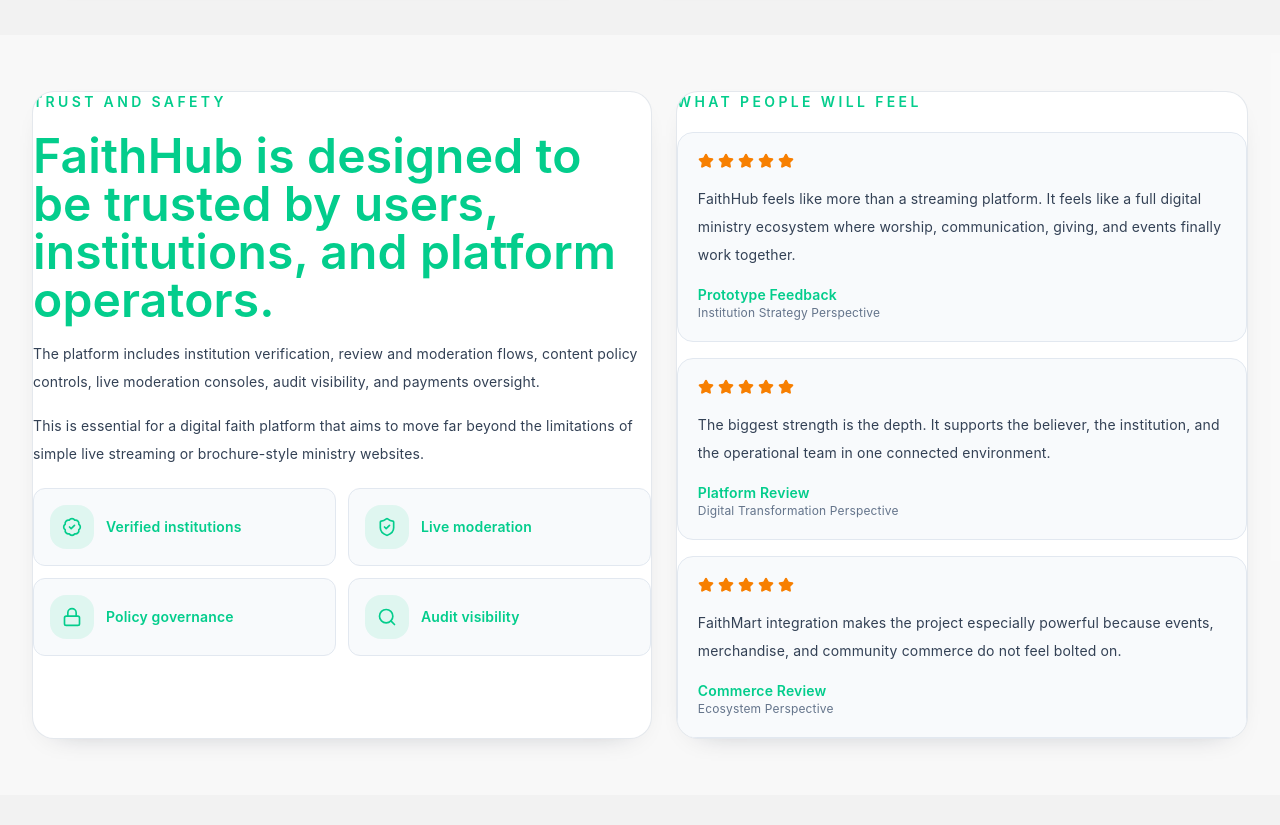
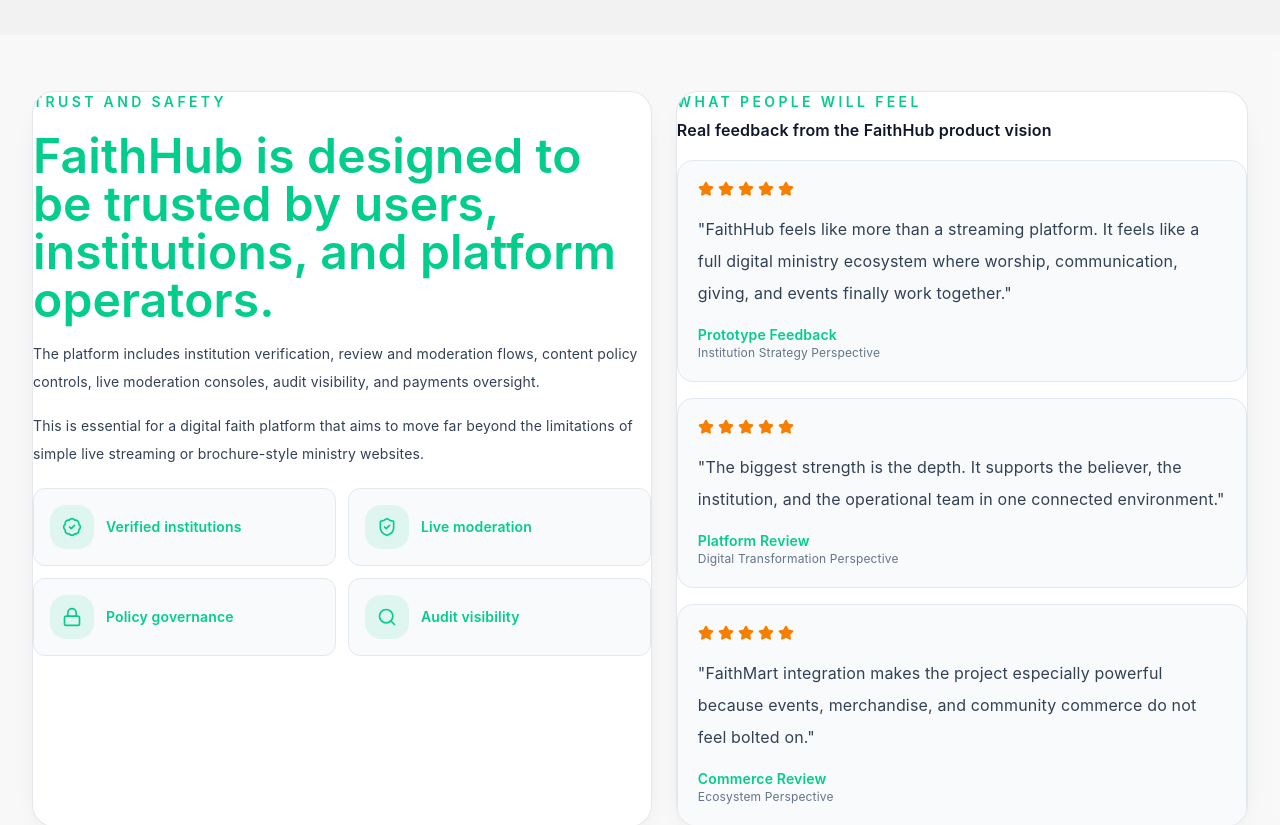
Before and after one commit to ayesigaisaac/FaithHub_MyLiveDealz_Buyer, a React (Vite) app: page / in a window 1280 px wide. Shown: the part 4520-5345 px from the top of the page. Built offline with nearby package versions, Linux system fonts and the light colour scheme.

Commit message:
Improve What people will feel section readability and quote display

```diff
--- a/src/pages/public/FaithHubLandingPageV2.tsx
+++ b/src/pages/public/FaithHubLandingPageV2.tsx
@@ -772,7 +772,8 @@
 
               <Card className="rounded-3xl border-slate-200 bg-white shadow-sm">
                 <CardContent className="p-6 sm:p-7">
-                  <div className="mb-5 text-sm font-semibold uppercase tracking-[0.24em] text-[#03cd8c]">What people will feel</div>
+                  <div className="mb-2 text-sm font-semibold uppercase tracking-[0.24em] text-[#03cd8c]">What people will feel</div>
+                  <div className="mb-5 text-base font-semibold leading-tight text-slate-900">Real feedback from the FaithHub product vision</div>
                   <div className="space-y-4">
                     {testimonials.map((item) => (
                       <div key={item.quote} className="rounded-2xl border border-slate-200 bg-[#f8fafc] p-5">
@@ -781,7 +782,7 @@
                             <Star key={star} className="h-4 w-4 fill-[#f77f00] text-[#f77f00]" />
                           ))}
                         </div>
-                        <div className="text-sm leading-7 text-slate-700">{item.quote}</div>
+                        <div className="min-w-0 break-words whitespace-normal text-base leading-8 text-slate-700">"{item.quote}"</div>
                         <div className="mt-4 text-sm font-semibold text-[#03cd8c]">{item.name}</div>
                         <div className="text-xs text-slate-500">{item.title}</div>
                       </div>
```
